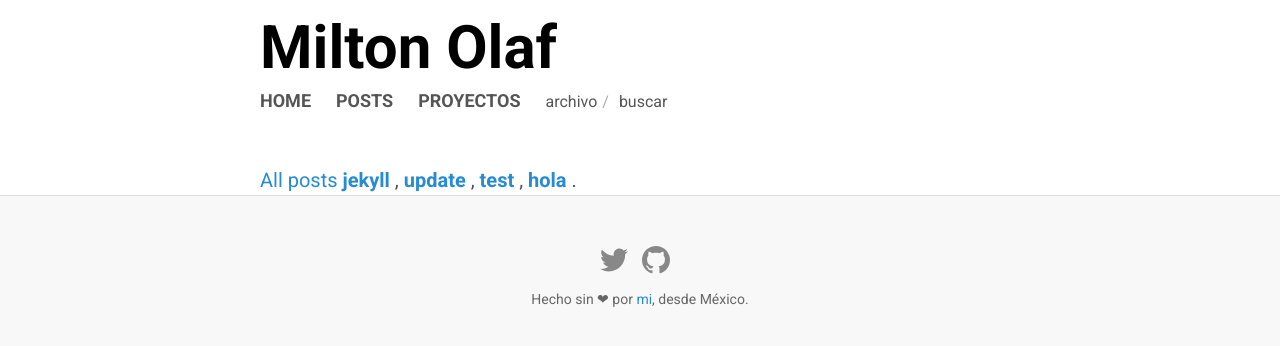
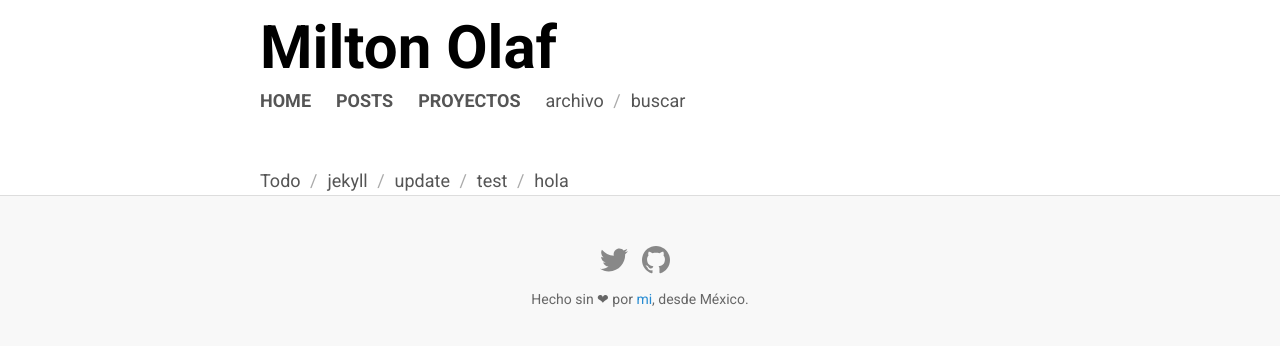
Before and after one commit to MiltonOlaf/miltonolaf.github.io, a Jekyll site: the page built from archive.html, in a window 1280 px wide. Shown: the top 346 px of the page. Built offline with Jekyll 4.4.1, drawn with Linux system fonts in a browser that asks for light colours; nearby versions of some CDN libraries; comment, search, counter and statistics services are not loaded.

Commit message:
dev test

```diff
--- a/archive.html
+++ b/archive.html
@@ -2,14 +2,14 @@
 layout: default
 title: Archivo
 ---
+<div id="archive">
   <nav>
-    <a href="#all">All posts</a>
+    <li><a href="#all">Todo</a></li>
     {% for category in site.categories %}
-        <a href="#{{ category | first | remove:' ' }}"><strong>{{ category | first }}</strong></a> {% if forloop.last %}.{% else %}, {% endif %}
+    <li><a href="#{{ category | first | remove:' ' }}">{{ category | first }}</a></li>
     {% endfor %}
   </nav>
   <div class="catbloc" id="all">
-  <h2>All posts</h2>
     {% for post in site.posts %}
       {% assign currentDate = post.date | date: "%Y" %}
       {% if currentDate != myDate %}
@@ -26,7 +26,6 @@ title: Archivo
   {% for category in site.categories %}
       <div class="catbloc" id="{{ category | first | remove:' ' }}">
           <h2>{{ category | first }}</h2>
-
           <ul>
              {% for posts in category %}
                {% for post in posts %}
@@ -43,3 +42,4 @@ title: Archivo
           </ul>
       </div>
   {% endfor %}
+</div>
--- a/public/css/main.css
+++ b/public/css/main.css
@@ -29,12 +29,12 @@ p a:hover, p a:active{
   text-decoration: none;
 }
 .masthead li{
-  font-size: 0.8rem;
+  font-size: 0.9rem;
   display: inline-block;
+  color: #aaa;
 }
 .masthead li::after{
-  content: "/ ";
-  color: #aaa;
+  content: " /";
   margin: 0 5px 0;
 }
 .masthead li:last-child::after{
@@ -106,6 +106,9 @@ p a:hover, p a:active{
 #about p, ul{
   padding: 1rem 0 2rem;
 }
+#search{
+  padding: 2rem 0 10rem;
+}
 #search input{
   width: 100%;
   font-size: 1.5rem;
@@ -116,6 +119,33 @@ p a:hover, p a:active{
 }
 #search input:focus{
   border: 1px solid #444;
+}
+#search h3{
+  font-size: 1rem;
+  margin-bottom: 0;
+}
+#search time{
+  font-size: .8rem;
+  color: #888;
+}
+#search p{
+  font-size: .7rem;
+}
+#archive nav li{
+  font-size: .9rem;
+  list-style: none;
+  display: inline-block;
+}
+#archive nav li a{
+  color: #555;
+}
+#archive nav li::after{
+  content: " /";
+  color: #aaa;
+  margin: 0 5px 1rem;
+}
+#archive nav li:last-child::after{
+  content: "";
 }
 footer{
   background: #f8f8f8;
--- a/public/js/search.js
+++ b/public/js/search.js
@@ -264,9 +264,9 @@ function compile (data) {
     searchInput: null,
     resultsContainer: null,
     json: [],
-    searchResultTemplate: '<li><a href="{url}">{title}</a></li><br><p>{description}</p>',
+    searchResultTemplate: '<h3><a href="{url}">{title}</a></h3><time>{date}</time><p>{description}</p>',
     templateMiddleware: function () {},
-    noResultsText: 'No results found',
+    noResultsText: 'No se han encontrado resultados',
     limit: 10,
     fuzzy: false,
     exclude: []
--- a/search.json
+++ b/search.json
@@ -8,7 +8,7 @@
       "url"      : "{{ site.baseurl }}{{ post.url }}",
       "category" : "{{post.categories | join: ', '}}",
       "tags"     : "{{ post.tags | join: ', ' }}",
-      "date"     : "{{ post.date }}",
+      "date"     : "{{ post.date | date: '%-d %B, %Y' }}",
       "description" : "{{post.description | strip_html | remove_chars | escape }}"
 
     } {% unless forloop.last %},{% endunless %}
```
Lines whose indentation alone changed are shown as unchanged.
